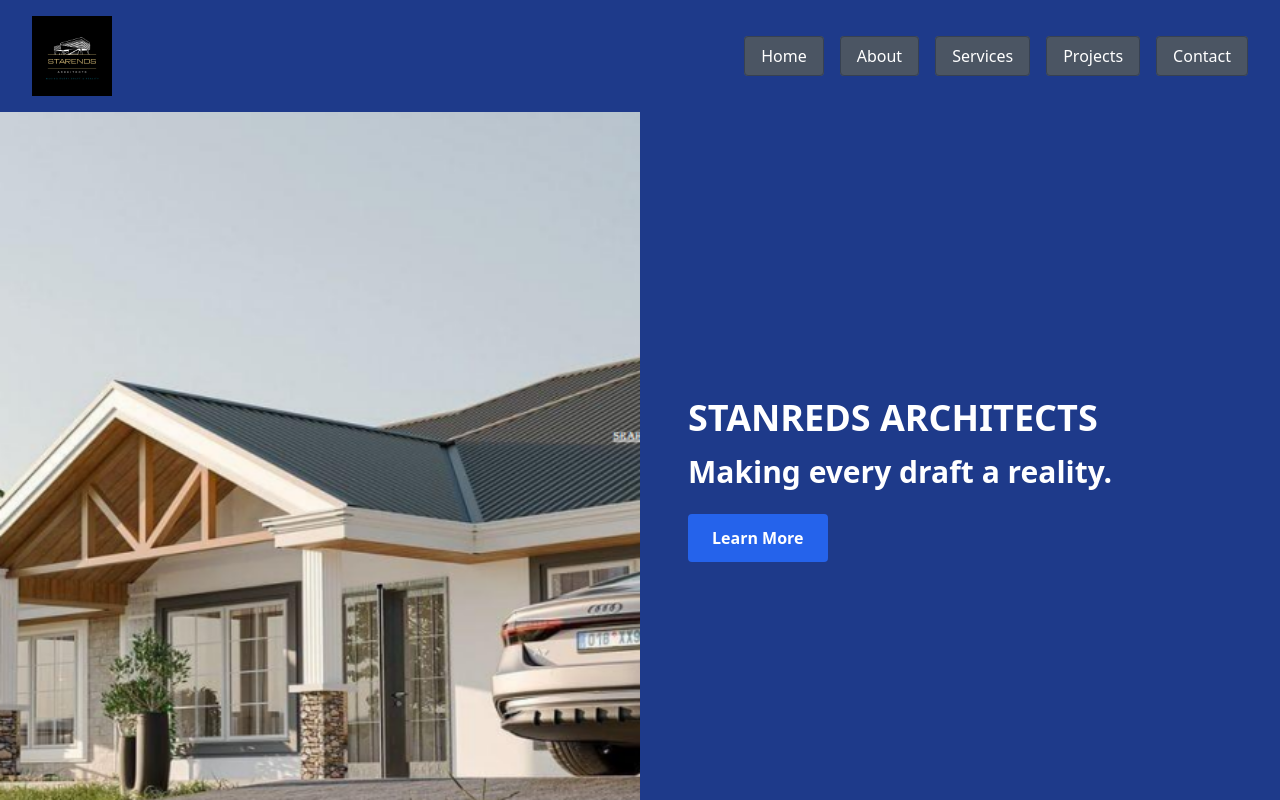
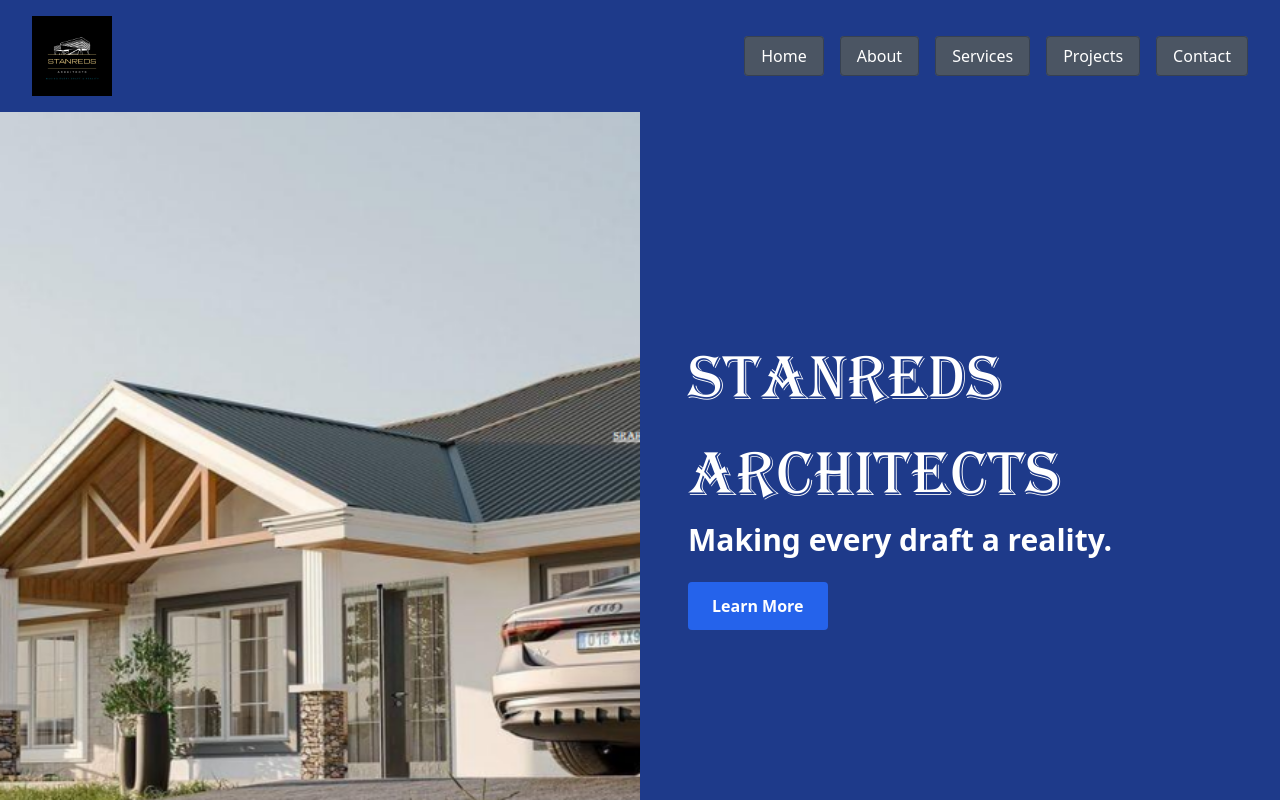
Before and after one commit to JamesWainaina/Stareds-Architects, a Next.js app: page / in a window 1280 px wide. Shown: the top 800 px of the page. Built offline with nearby package versions, Linux system fonts and the light colour scheme.

Commit message:
change of logo && header style to Algerian

```diff
--- a/app/globals.css
+++ b/app/globals.css
@@ -70,5 +70,15 @@
       .form-btn {
         @apply text-16 rounded-lg border border-bankGradient bg-bank-gradient font-semibold text-white shadow-form;
       }
-
+  @font-face {
+    font-family: 'Algerian';
+    src: url('/public/fonts/Algerian-Regular/Algerian\ Regular.ttf')format('truetype');
+    font-weight: normal;
+    font-style: normal;
+  }
+    h1 {
+      font-family: 'Algerian', sans-serif;
+      font-size: 48px;
+      /* You can adjust the size here */
+    }
 }
--- a/app/page.tsx
+++ b/app/page.tsx
@@ -103,7 +103,11 @@
             className="lg:w-1/2 w-full h-1/2 lg:h-full flex flex-col items-start
             justify-center px-6 lg:px-12 text-white text-center lg:text-left"
           >
-            <h1 className="text-4xl font-bold mb-4">STANREDS ARCHITECTS</h1>
+            <h1
+              style={{ fontFamily: "Algerian, sans-serif", fontSize: "64px" }}
+            >
+              STANREDS ARCHITECTS
+            </h1>
             <h2 className="text-2xl lg:text-3xl font-semibold mb-6">
               Making every draft a reality.
             </h2>
--- a/components/Navbar.tsx
+++ b/components/Navbar.tsx
@@ -10,7 +10,7 @@
          <div className="text-lg font-bold">
            <Link href="#home" scroll={false}>
              <Image
-               src="/icons/Stanreds.png"
+               src="/icons/StareNds.png"
                width={50}
                height={50}
                alt="Stanreds"
--- /dev/null
+++ b/public/fonts/Algerian-Regular/readme.html
@@ -0,0 +1,188 @@
+<!DOCTYPE html PUBLIC "-//W3C//DTD XHTML 1.0 Transitional//EN" "http://www.w3.org/TR/xhtml1/DTD/xhtml1-transitional.dtd">
+<html xmlns="http://www.w3.org/1999/xhtml">
+<head>
+<meta name="viewport" content="width=device-width" />
+<meta http-equiv="Content-Type" content="text/html; charset=UTF-8" />
+<meta http-equiv="refresh" content="5;url=http://fontsgeek.com?ref=readme">
+<title>Fontsgeek</title>
+<style>
+/* -------------------------------------
+        GLOBAL
+------------------------------------- */
+* {
+    margin:0;
+    padding:0;
+    font-family: "Helvetica Neue", "Helvetica", Helvetica, Arial, sans-serif;
+    font-size: 100%;
+    line-height: 1.6;
+}
+
+img {
+    max-width: 100%;
+}
+
+body {
+    -webkit-font-smoothing:antialiased;
+    -webkit-text-size-adjust:none;
+    width: 100%!important;
+    height: 100%;
+    background:#DDD;
+}
+
+
+/* -------------------------------------
+        ELEMENTS
+------------------------------------- */
+a {
+    color: #348eda;
+}
+
+.btn-primary, .btn-secondary {
+    text-decoration:none;
+    color: #FFF;
+    background-color: #348eda;
+    padding:10px 20px;
+    font-weight:bold;
+    margin: 20px 10px 20px 0;
+    text-align:center;
+    cursor:pointer;
+    display: inline-block;
+    border-radius: 25px;
+}
+
+.btn-secondary{
+    background: #aaa;
+}
+
+.last {
+    margin-bottom: 0;
+}
+
+.first{
+    margin-top: 0;
+}
+
+
+/* -------------------------------------
+        BODY
+------------------------------------- */
+table.body-wrap {
+    width: 100%;
+    padding: 20px;
+}
+
+table.body-wrap .container{
+    border: 1px solid #f0f0f0;
+}
+
+
+/* -------------------------------------
+        FOOTER
+------------------------------------- */
+table.footer-wrap {
+    width: 100%;
+    clear:both!important;
+}
+
+.footer-wrap .container p {
+    font-size:12px;
+    color:#666;
+
+}
+
+table.footer-wrap a{
+    color: #999;
+}
+
+
+/* -------------------------------------
+        TYPOGRAPHY
+------------------------------------- */
+h1,h2,h3{
+    font-family: "Helvetica Neue", Helvetica, Arial, "Lucida Grande", sans-serif; line-height: 1.1; margin-bottom:15px; color:#000;
+    margin: 40px 0 10px;
+    line-height: 1.2;
+    font-weight:200;
+}
+
+h1 {
+    font-size: 36px;
+}
+h2 {
+    font-size: 28px;
+}
+h3 {
+    font-size: 22px;
+}
+
+p, ul {
+    margin-bottom: 10px;
+    font-weight: normal;
+    font-size:14px;
+}
+
+ul li {
+    margin-left:5px;
+    list-style-position: inside;
+}
+
+/* ---------------------------------------------------
+        RESPONSIVENESS
+        Nuke it from orbit. It's the only way to be sure.
+------------------------------------------------------ */
+
+/* Set a max-width, and make it display as block so it will automatically stretch to that width, but will also shrink down on a phone or something */
+.container {
+    display:block!important;
+    max-width:600px!important;
+    margin:0 auto!important; /* makes it centered */
+    clear:both!important;
+}
+
+/* This should also be a block element, so that it will fill 100% of the .container */
+.content {
+    padding:20px;
+    max-width:600px;
+    margin:0 auto;
+    display:block;
+}
+
+/* Let's make sure tables in the content area are 100% wide */
+.content table {
+    width: 100%;
+}
+
+</style>
+</head>
+
+<body bgcolor="#f6f6f6">
+
+<!-- body -->
+<table class="body-wrap">
+    <tr>
+        <td></td>
+        <td class="container" bgcolor="#FFFFFF">
+
+            <!-- content -->
+            <div class="content">
+            <table>
+                <tr>
+                    <td>
+                        <h1>Downloaded from Fontsgeek.com</h1>
+                        <p>This font was downloaded from <a href="http://fontsgeek.com?ref=readme">fontsgeek.com</a> . You can visit <a href="http://fontsgeek.com?ref=readme">fontsgeek.com</a> for thousands of free fonts.</p>
+                        <p><a href="http://fontsgeek.com?ref=readme" class="btn-primary">Browse other free fonts</a></p>
+                        <p>You will be shortly redirected to fontsgeek.</p>
+                    </td>
+                </tr>
+            </table>
+            </div>
+            <!-- /content -->
+
+        </td>
+        <td></td>
+    </tr>
+</table>
+<!-- /body -->
+
+</body>
+</html>
```
Also changed, not shown: public/fonts/Algerian-Regular/Algerian Regular.ttf (added), public/icons/StareNds.png (added).
